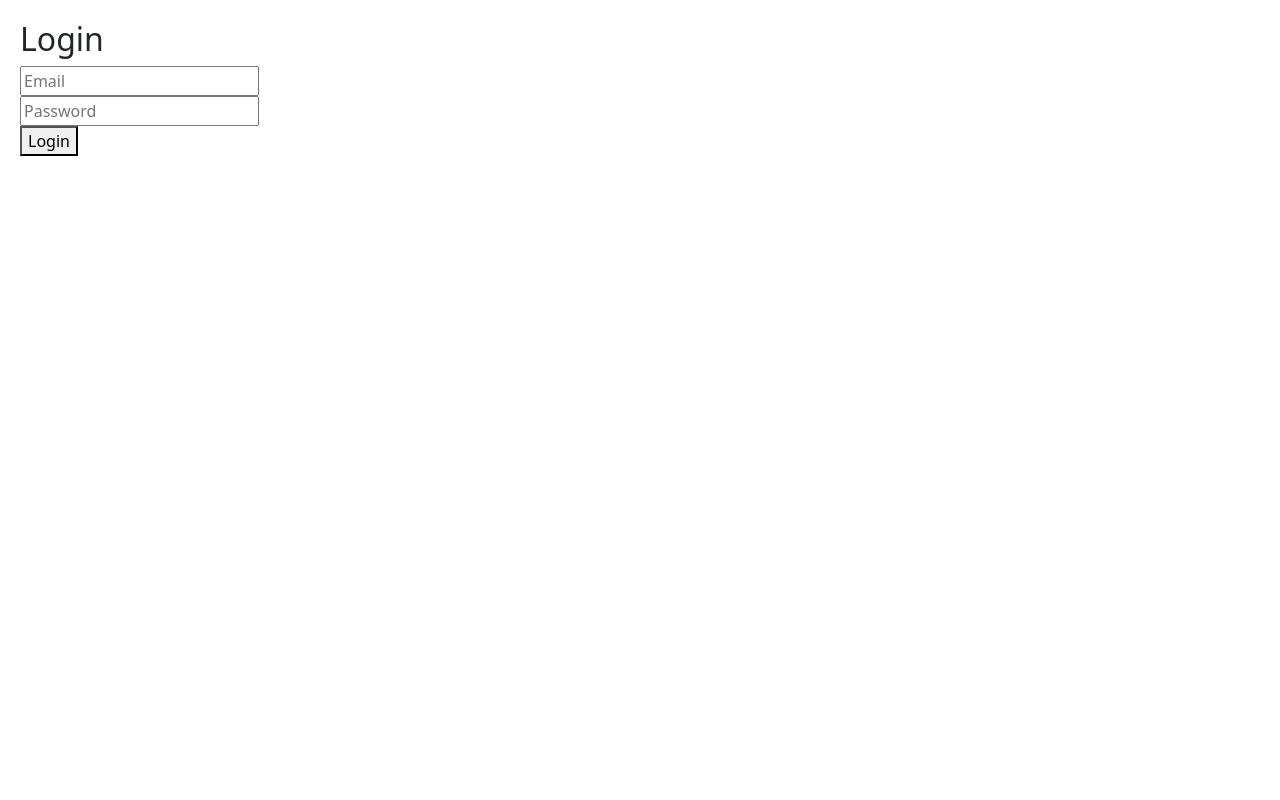
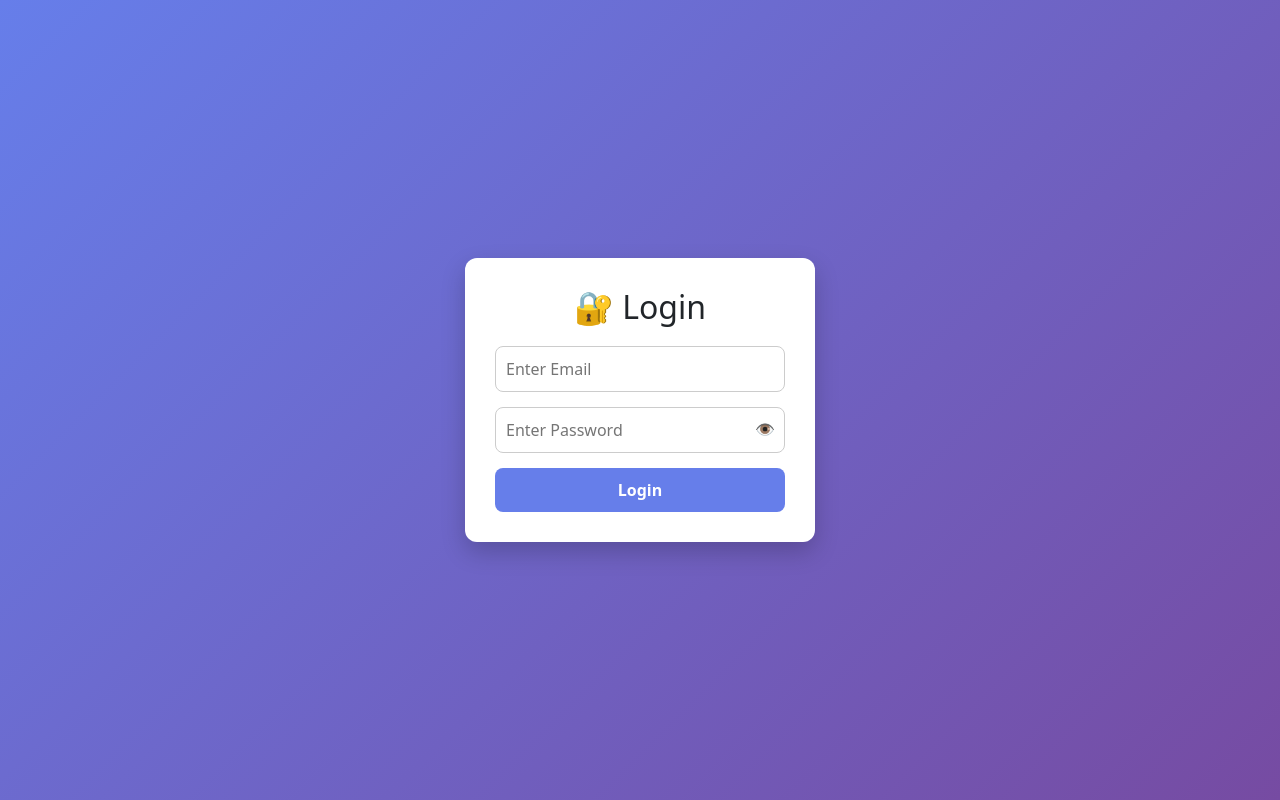
Before and after one commit to SurbhiKandhway09/real-estate-crm, a React (Create React App) app in the folder frontend/: page / in a window 1280 px wide. Built offline with nearby package versions, Linux system fonts and the light colour scheme.

Commit message:
improved login UI

```diff
--- a/frontend/src/Login.js
+++ b/frontend/src/Login.js
@@ -1,11 +1,14 @@
+
 import { useState } from "react";
-import axios from "axios";
+import api from "./api";
 
 function Login({ setIsLoggedIn }) {
   const [form, setForm] = useState({
     email: "",
     password: ""
   });
+
+  const [showPassword, setShowPassword] = useState(false);
 
   const handleChange = (e) => {
     setForm({ ...form, [e.target.name]: e.target.value });
@@ -15,14 +18,9 @@ function Login({ setIsLoggedIn }) {
     e.preventDefault();
 
     try {
-      const res = await axios.post(
-        "https://real-estate-crm-backend-1onm.onrender.com/api/auth/login",
-        form
-      );
+      const res = await api.post("/api/auth/login", form);
 
-      // token store
       localStorage.setItem("token", res.data.token);
-
       alert("Login successful ✅");
       setIsLoggedIn(true);
     } catch (err) {
@@ -31,27 +29,90 @@ function Login({ setIsLoggedIn }) {
   };
 
   return (
-    <div style={{ padding: "20px" }}>
-      <h2>Login</h2>
+    <div
+      style={{
+        height: "100vh",
+        background: "linear-gradient(135deg, #667eea, #764ba2)",
+        display: "flex",
+        justifyContent: "center",
+        alignItems: "center"
+      }}
+    >
+      <div
+        style={{
+          background: "#fff",
+          padding: "30px",
+          borderRadius: "12px",
+          width: "350px",
+          boxShadow: "0 10px 25px rgba(0,0,0,0.2)"
+        }}
+      >
+        <h2 style={{ textAlign: "center", marginBottom: "20px" }}>
+          🔐 Login
+        </h2>
 
         <form onSubmit={handleLogin}>
           <input
+            type="email"
             name="email"
-          placeholder="Email"
+            placeholder="Enter Email"
+            value={form.email}
             onChange={handleChange}
-        /><br />
+            required
+            style={inputStyle}
+          />
 
+          <div style={{ position: "relative" }}>
             <input
+              type={showPassword ? "text" : "password"}
               name="password"
-          type="password"
-          placeholder="Password"
+              placeholder="Enter Password"
+              value={form.password}
               onChange={handleChange}
-        /><br />
+              required
+              style={inputStyle}
+            />
 
-        <button type="submit">Login</button>
+            <span
+              onClick={() => setShowPassword(!showPassword)}
+              style={{
+                position: "absolute",
+                right: "10px",
+                top: "10px",
+                cursor: "pointer"
+              }}
+            >
+              👁️
+            </span>
+          </div>
+
+          <button type="submit" style={buttonStyle}>
+            Login
+          </button>
         </form>
+      </div>
     </div>
   );
 }
 
+const inputStyle = {
+  width: "100%",
+  padding: "10px",
+  marginBottom: "15px",
+  borderRadius: "8px",
+  border: "1px solid #ccc",
+  outline: "none"
+};
+
+const buttonStyle = {
+  width: "100%",
+  padding: "10px",
+  background: "#667eea",
+  color: "#fff",
+  border: "none",
+  borderRadius: "8px",
+  cursor: "pointer",
+  fontWeight: "bold"
+};
+
 export default Login;
```
Lines whose indentation alone changed are shown as unchanged.
